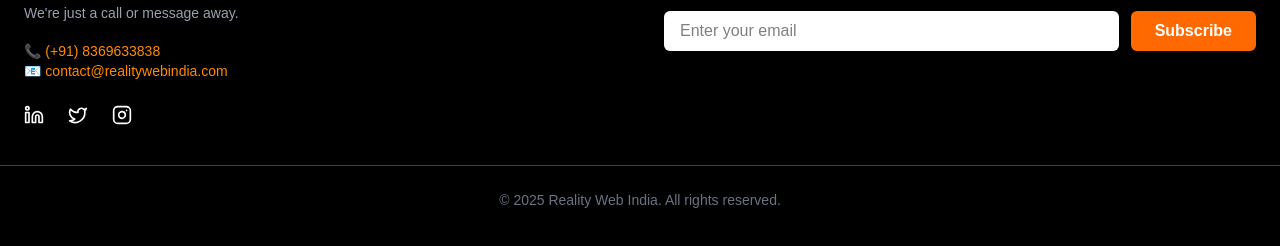
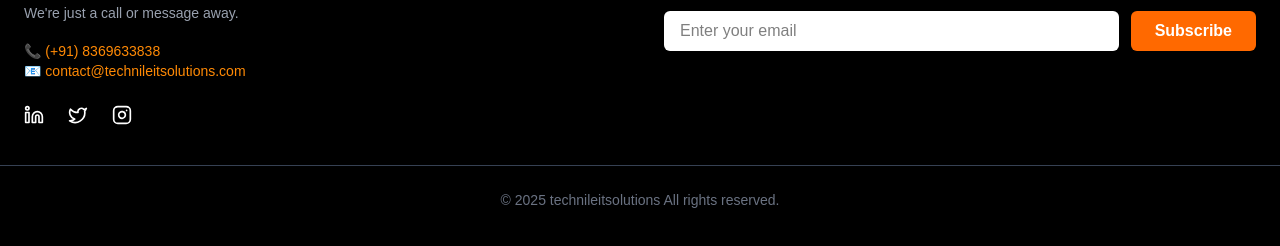
Before and after one commit to satyamgit1/technileitsolutions, a Next.js app: page / in a window 1280 px wide. Shown: the part 4973-5219 px from the top of the page. Built offline with nearby package versions, Linux system fonts and the light colour scheme.

Commit message:
first commit

```diff
--- a/src/app/components/Footer.js
+++ b/src/app/components/Footer.js
@@ -24,7 +24,7 @@ export default function Footer() {
               href="mailto:contact@technileitsolutions.com"
               className="text-orange-400 hover:underline"
             >
-              contact@realitywebindia.com
+              contact@technileitsolutions.com
             </a>
           </p>
 
@@ -80,7 +80,7 @@ export default function Footer() {
       </div>
 
       <div className="mt-10 text-center text-sm text-gray-500 border-t border-gray-700 pt-6">
-        © {new Date().getFullYear()} Reality Web India. All rights reserved.
+        © {new Date().getFullYear()} technileitsolutions All rights reserved.
       </div>
     </footer>
   );
```
